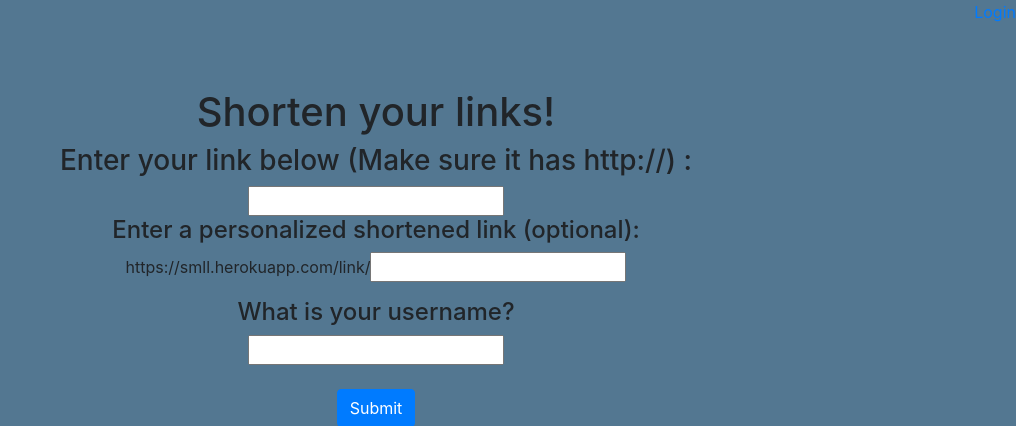
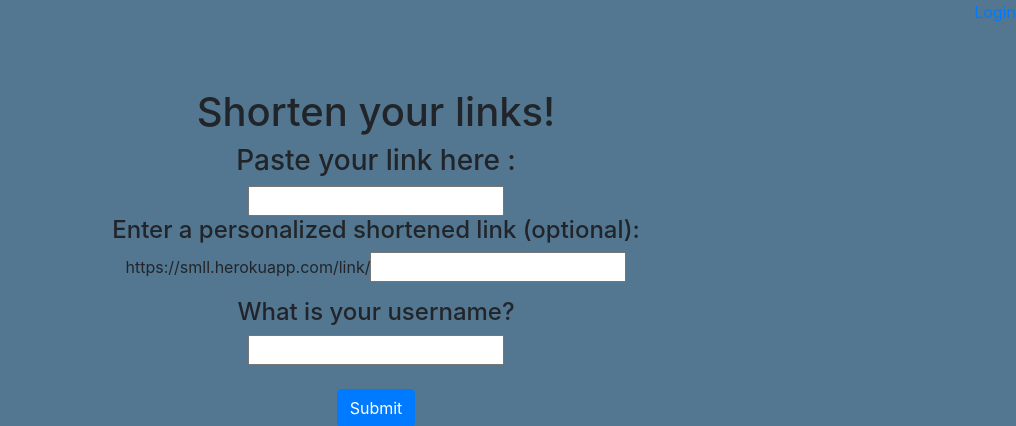
Before and after one commit to mahd18-meet/personal_website2, a Flask app: page / in a window 1280 px wide. Shown: the top 426 px of the page, without its empty margins (264-1280 px from the left). Run offline with Flask 2, Linux system fonts and the light colour scheme; some libraries are stand-ins or nearby versions.

Commit message:
FINISHED BIATCH

```diff
--- a/templates/home.html
+++ b/templates/home.html
@@ -19,7 +19,7 @@
 <h1 class="text-center"> Shorten your links! </h1>
 
 
- <h3> Enter your link below (Make sure it has http://) : </h3>
+ <h3> Paste your link here : </h3>
  <form method='post' action="/">
 
  	<input type="text" name="original_link">
```
